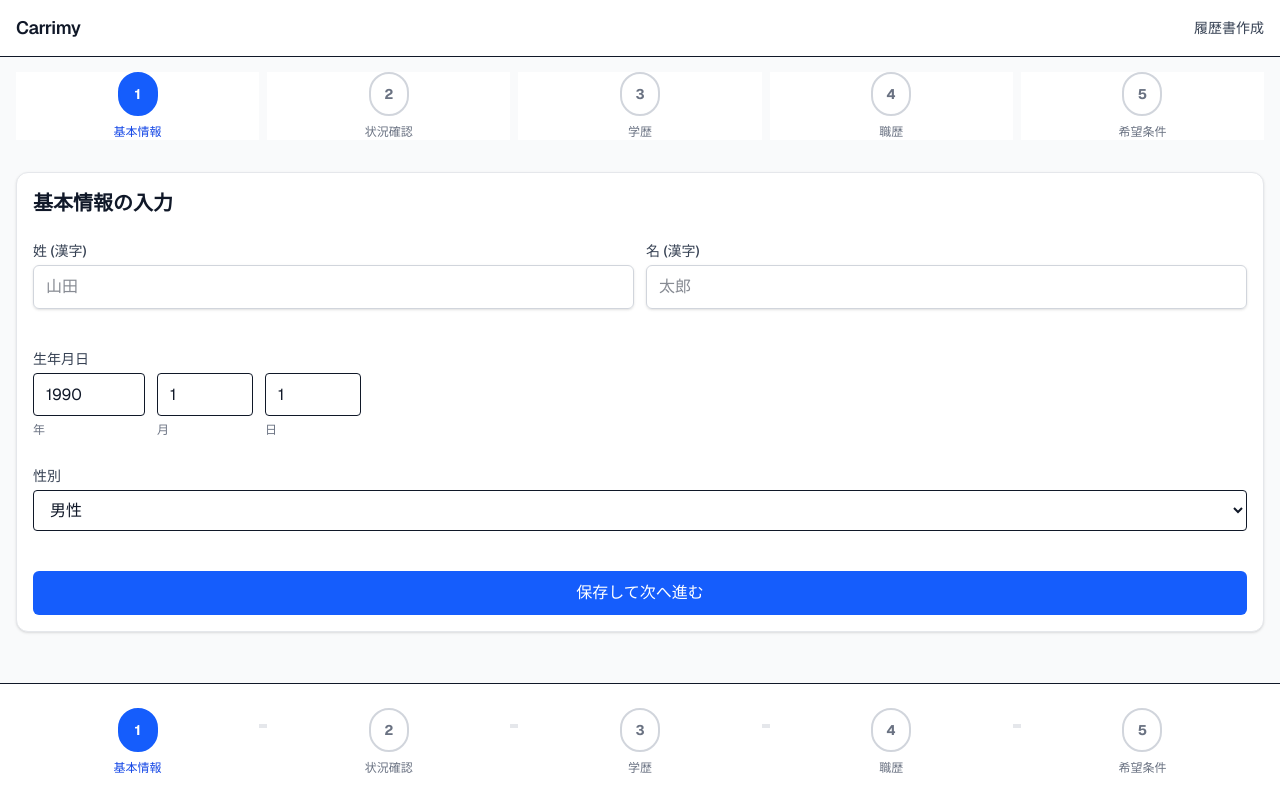
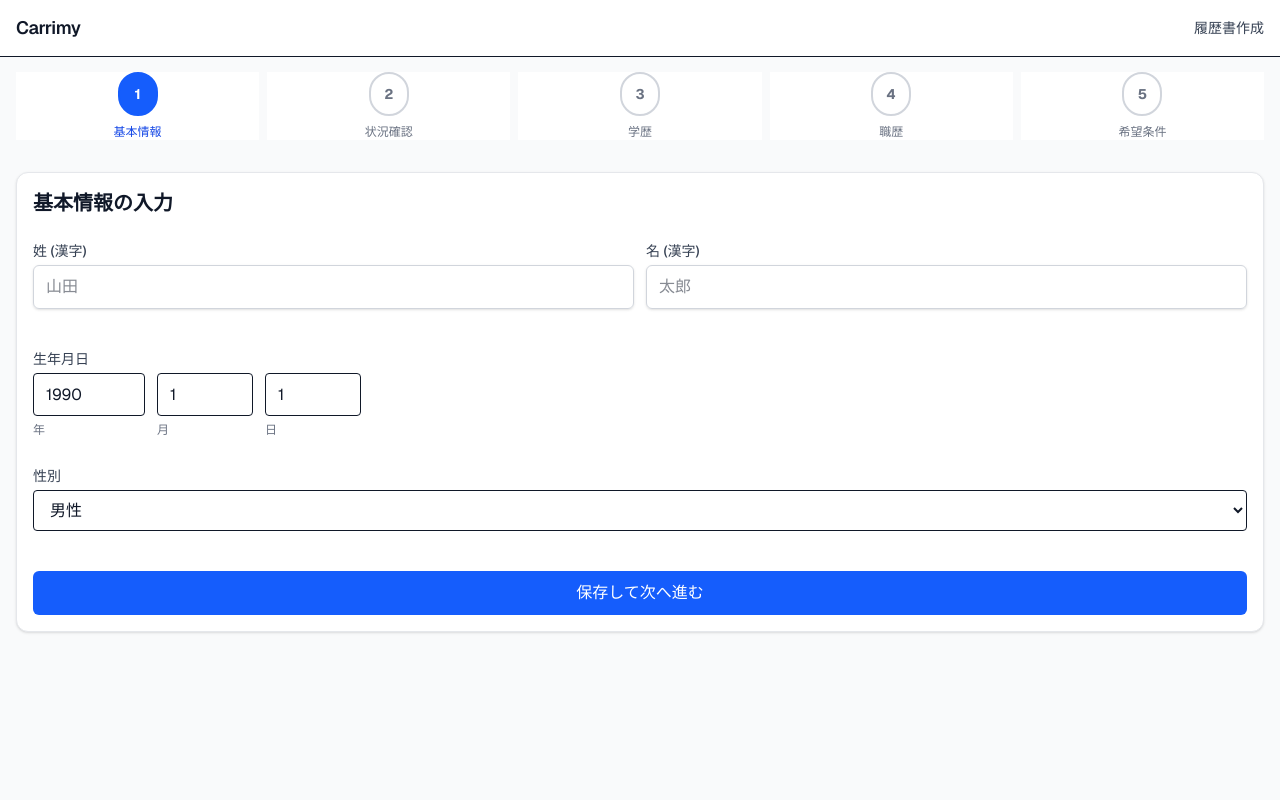
Before and after one commit to ANOSkdy/resume_aidesu, a Next.js app: page /resume/1 in a window 1280 px wide. Built offline with nearby package versions, Linux system fonts and the light colour scheme.

Commit message:
Remove footer progress banners

```diff
--- a/app/cv/layout.tsx
+++ b/app/cv/layout.tsx
@@ -16,18 +16,7 @@ export default function CVLayout({ children }: { children: React.ReactNode }) {
   ];
 
   return (
-    <AppShell
-      title="職務経歴書作成"
-      footer={(
-        <WizardNav
-          currentStep={currentStep}
-          totalSteps={3}
-          basePath="/cv"
-          labels={steps}
-          variant="compact"
-        />
-      )}
-    >
+    <AppShell title="職務経歴書作成">
       <div className="space-y-4">
         <WizardNav
           currentStep={currentStep}
--- a/app/resume/layout.tsx
+++ b/app/resume/layout.tsx
@@ -18,18 +18,7 @@ export default function ResumeLayout({ children }: { children: React.ReactNode }
   ];
 
   return (
-    <AppShell
-      title="履歴書作成"
-      footer={(
-        <WizardNav
-          currentStep={currentStep}
-          totalSteps={5}
-          basePath="/resume"
-          labels={steps}
-          variant="compact"
-        />
-      )}
-    >
+    <AppShell title="履歴書作成">
       <div className="space-y-4">
         <WizardNav
           currentStep={currentStep}
```
